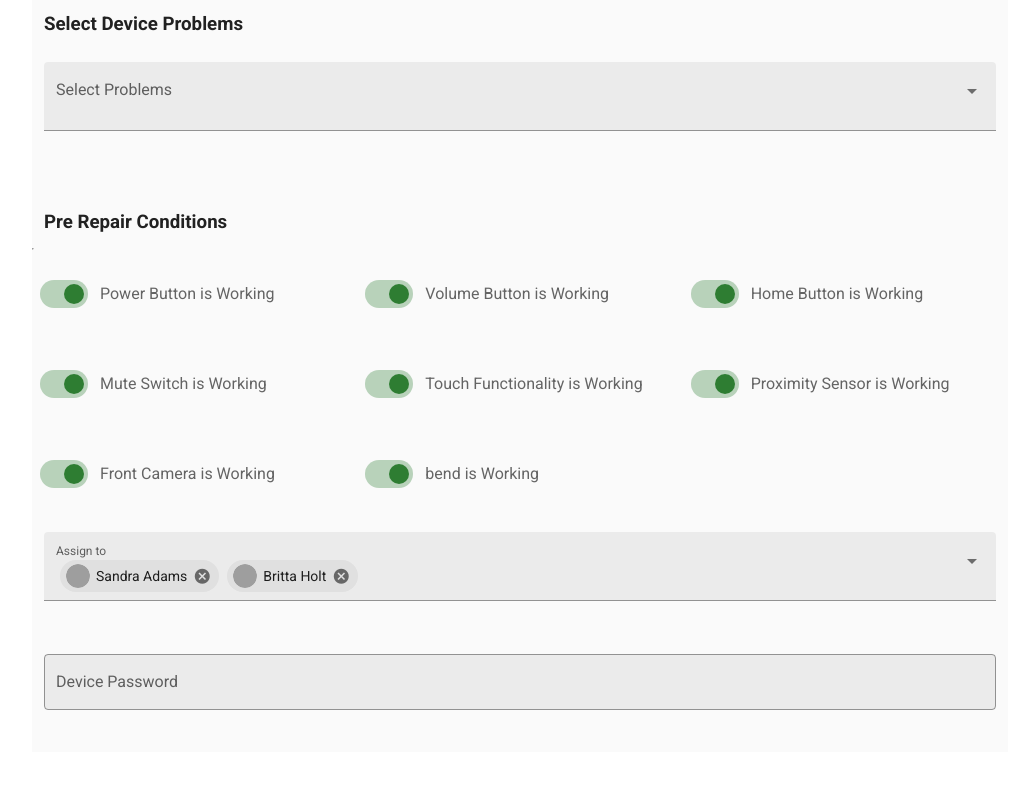
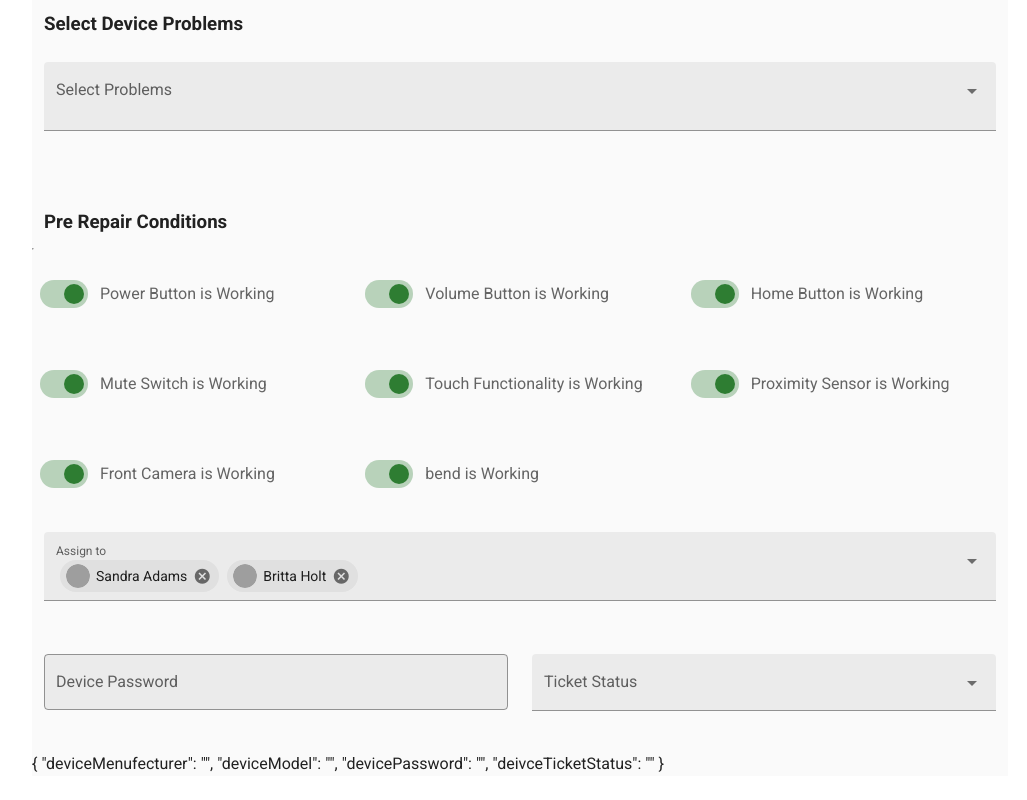
Before and after one commit to abdul-rehman-2050/Repaira-Vue, a Vue app: page / in a window 1280 px wide. Shown: the part 926-1726 px from the top of the page, without its empty margins (248-1275 px from the left). Before the commit the page ends 1702 px from the top, so only its background shows below. Built offline with nearby package versions, Linux system fonts and the light colour scheme; grey boxes are pictures that could not be loaded.

Commit message:
ticket status field added

```diff
--- a/src/components/HelloWorld.vue
+++ b/src/components/HelloWorld.vue
@@ -72,11 +72,16 @@
       </v-row>
 
        <v-row justify="">
-         <v-col cols="12" md="12">
+         <v-col cols="12" md="6">
          <v-text-field type="text" error-count="" placeholder="Device Password"
          label="Device Password" append-icon="" color="blue-grey lighten-2" v-model="devicePassword" outlined filled></v-text-field>
          </v-col>
+        <v-col md="6">
+          <v-select  v-model="ticketStatus" :items="statusOptions" filled color="blue-grey lighten-2"
+          label="Ticket Status"></v-select>
 
+          </v-col>
+          {{curTicket}}
       </v-row>
 
     </v-container>
@@ -114,7 +119,9 @@ export default {
       selectedmanufectuere: "",
       selectedDeviceModel: "",
       curSelection: [],
+      statusOptions:["Active", "Pending", "in Progress", "Completed"],
       devicePassword:"",
+      ticketStatus: "",
     };
   },
 
@@ -126,6 +133,14 @@ export default {
       return this.assesories.filter(obj=>obj.Manufacturer.length>3).map(obj => obj.Manufacturer).filter((v, i, a) => a.indexOf(v) === i).map((key,_id) => ({id:_id,name: key,selected:false}));
 
     },
+    curTicket(){
+      return {
+        deviceMenufecturer: this.selectedmanufectuere,
+        deviceModel: this.selectedDeviceModel,
+        devicePassword: this.devicePassword,
+        deivceTicketStatus: this.ticketStatus,
+      }
+    }
   },
 
   mounted: () => {
```
